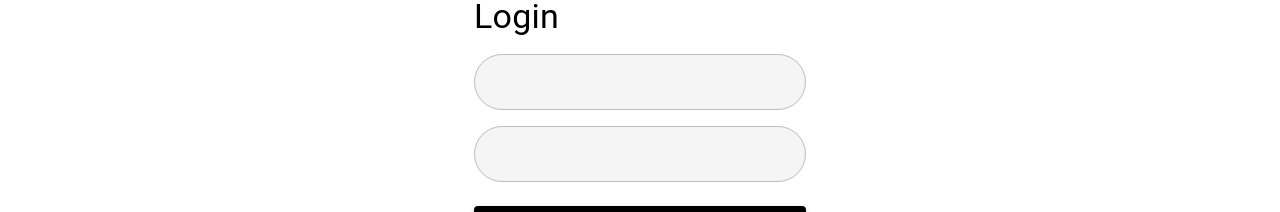
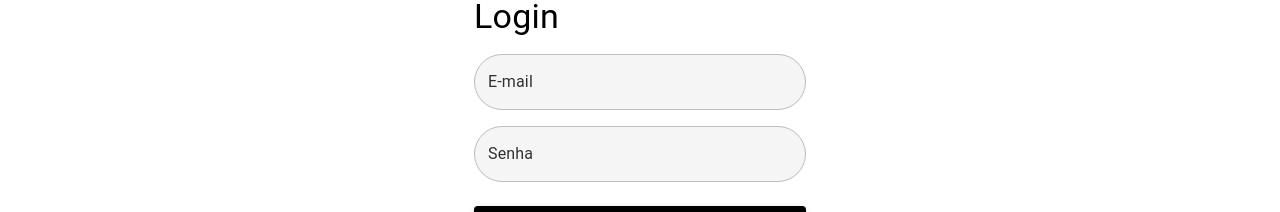
Before and after one commit to henriqueyun/arara-store-frontend, a React (Create React App) app: page /login in a window 1280 px wide. Shown: the part 124-336 px from the top of the page. Built offline with nearby package versions, Linux system fonts and the light colour scheme.

Commit message:
Ajustando Labels de Login (#16)
* fix: login labels and secondary text colors

* fix: cart add modal

```diff
--- a/src/app/components/BuyOptionsModal.jsx
+++ b/src/app/components/BuyOptionsModal.jsx
@@ -22,7 +22,9 @@ export default function BuyOptionsModal({ open, handleClose }) {
     <div>
       <Modal open={open} onClose={handleClose}>
         <Box sx={{ ...style, width: '400px' }}>
-          <Typography variant="h5">Como deseja prosseguir?</Typography>
+          <Typography color="background.default" variant="h5">
+            Como deseja prosseguir?
+          </Typography>
           <Grid display="flex" gap={2}>
             <KeepBuyingButton color="info" href="#" onClick={handleClose} />
             <GoToCartButton color="info" />
--- a/src/app/pages/Login.jsx
+++ b/src/app/pages/Login.jsx
@@ -24,12 +24,12 @@ export default function Login() {
       <Grid container flexDirection="column" gap={2} p={4}>
         <Typography variant="h4">Login</Typography>
         <TextField
-          label="username"
+          label="E-mail"
           variant="outlined"
           onChange={(e) => setEmail(e.target.value)}
         />
         <TextField
-          label="password"
+          label="Senha"
           variant="outlined"
           onChange={(e) => setPassword(e.target.value)}
           type="password"
--- a/src/app/theme/Theme.js
+++ b/src/app/theme/Theme.js
@@ -18,7 +18,7 @@ const theme = createTheme({
     },
     text: {
       primary: '#000000',
-      secondary: '#F5F5F5',
+      secondary: '#323232',
       disabled: '#CCCCCC',
     },
     background: {
```
